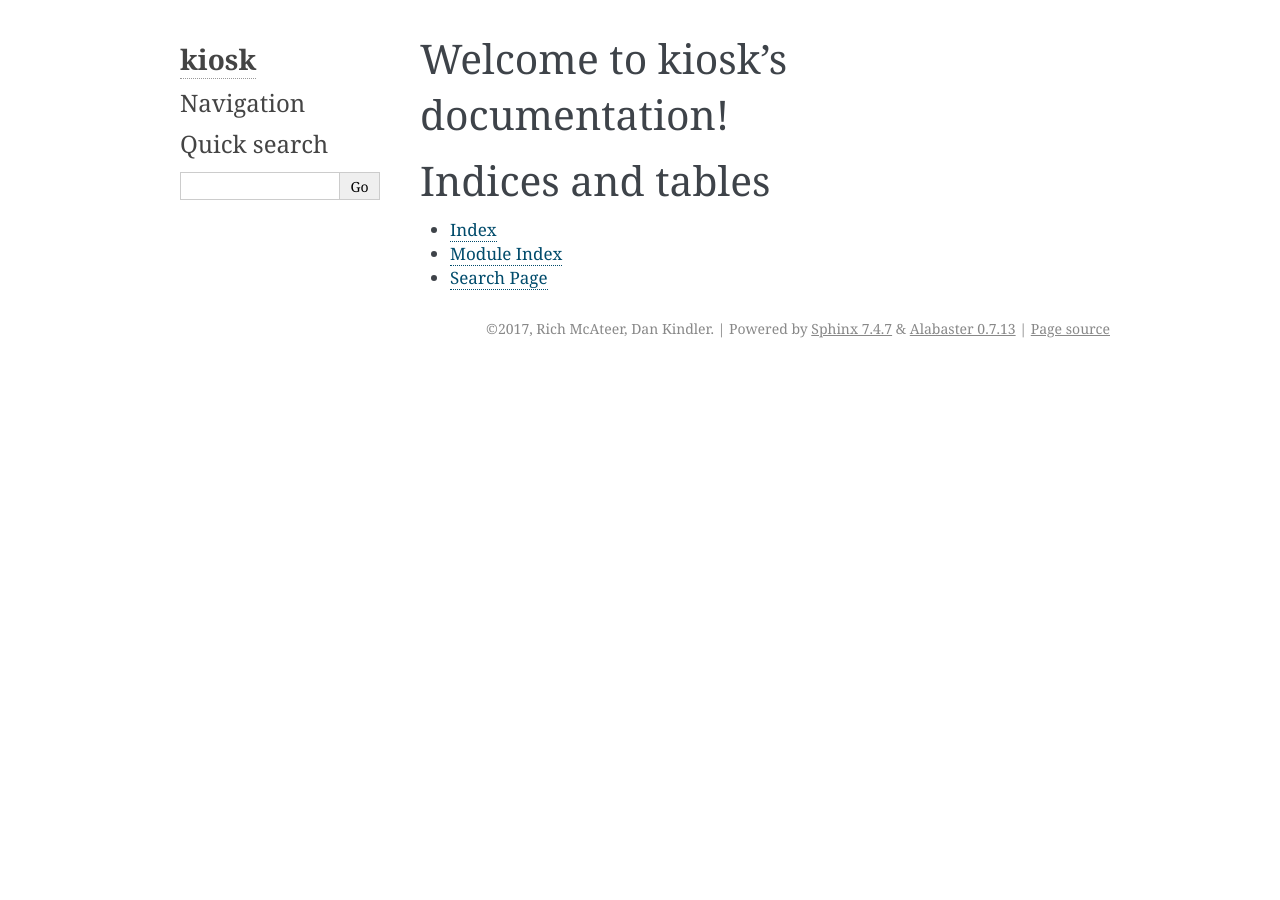
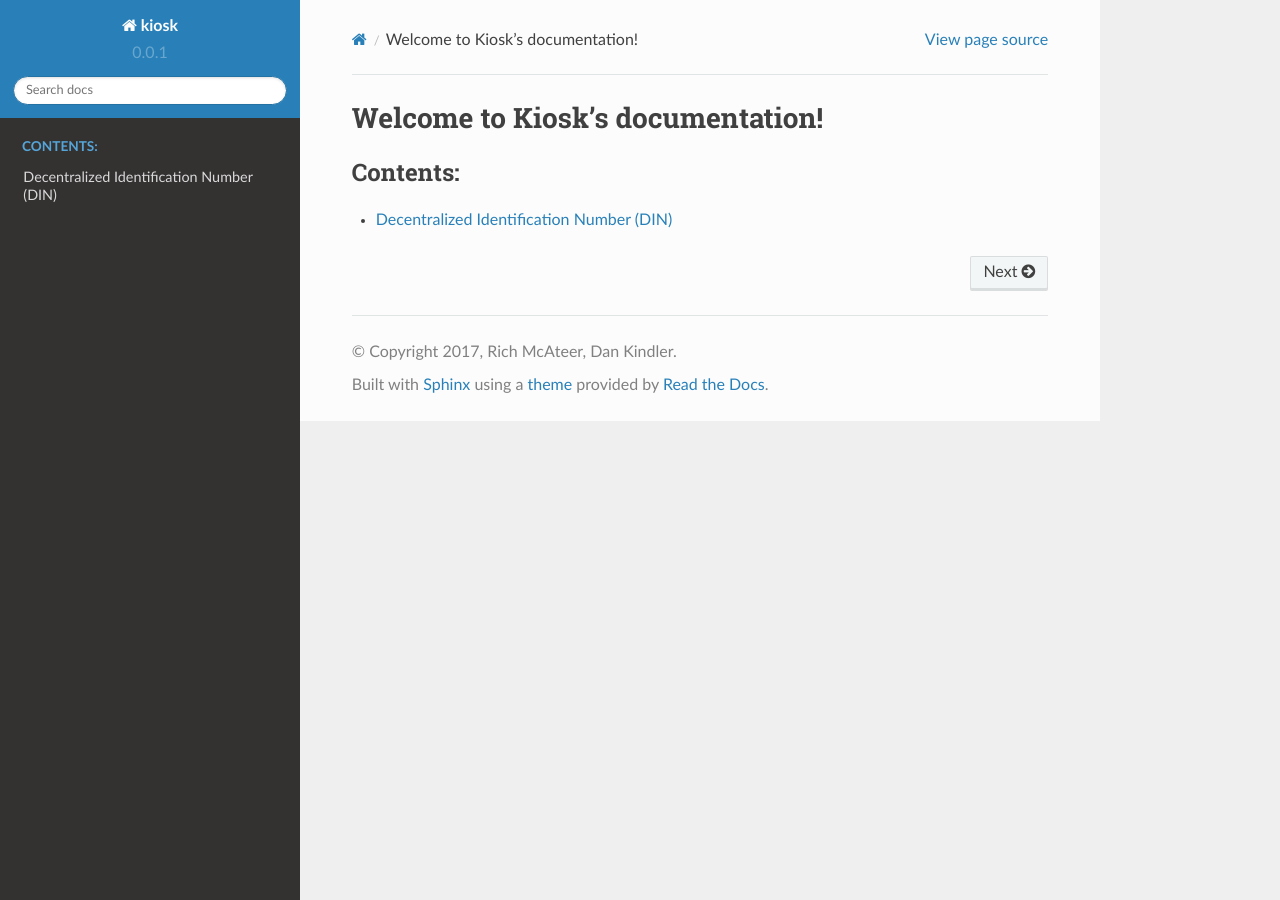
Before and after one commit to kiosk-exchange/kiosk, a Sphinx documentation site: the page built from docs/source/index.rst, in a window 1280 px wide. Built offline with Sphinx 7.4.7 and the Read the Docs theme 2.0.0, drawn with Linux system fonts in a browser that asks for light colours.

Commit message:
Add DIN Registry and RTD theme

```diff
--- a/docs/source/conf.py
+++ b/docs/source/conf.py
@@ -82,7 +82,7 @@ todo_include_todos = False
 # The theme to use for HTML and HTML Help pages.  See the documentation for
 # a list of builtin themes.
 #
-html_theme = 'alabaster'
+html_theme = 'sphinx_rtd_theme'
 
 # Theme options are theme-specific and customize the look and feel of a theme
 # further.  For a list of options available for each theme, see the
--- /dev/null
+++ b/docs/source/din-registry.rst
@@ -0,0 +1,15 @@
+=============================================================
+Decentralized Identification Number (DIN)
+=============================================================
+
+A DIN is a unique, 10-digit number that is used to represent a product. It is a global product identifier, similar to a `UPC <https://en.wikipedia.org/wiki/Universal_Product_Code>`_ or `ISBN <https://en.wikipedia.org/wiki/International_Standard_Book_Number>`_.
+
+The DIN Registry is a smart contract that stores all registered DINs. Clients can use the DIN Registry to determine a product's owner and market. ::
+
+	function owner(uint256 DIN) constant returns (address)
+
+	function market(uint256 DIN) constant returns (Market)
+
+A Decentralized Identification Number is itself a product with a DIN of ``1000000000``. A DIN has a price of zero, so one can be purchased for free. Right now, DINs are distributed sequentially. To see how, check out `DINMarket <https://github.com/kioskprotocol/kiosk/blob/master/contracts/DIN/DINMarket.sol>`_.
+
+To get a DIN for your product, see “Buying a Product.”
--- a/docs/source/index.rst
+++ b/docs/source/index.rst
@@ -3,18 +3,11 @@
    You can adapt this file completely to your liking, but it should at least
    contain the root `toctree` directive.
 
-Welcome to kiosk's documentation!
+Welcome to Kiosk's documentation!
 =================================
 
 .. toctree::
    :maxdepth: 2
    :caption: Contents:
 
-
-
-Indices and tables
-==================
-
-* :ref:`genindex`
-* :ref:`modindex`
-* :ref:`search`
+   din-registry
```
Also changed, not shown: 1 other file.
